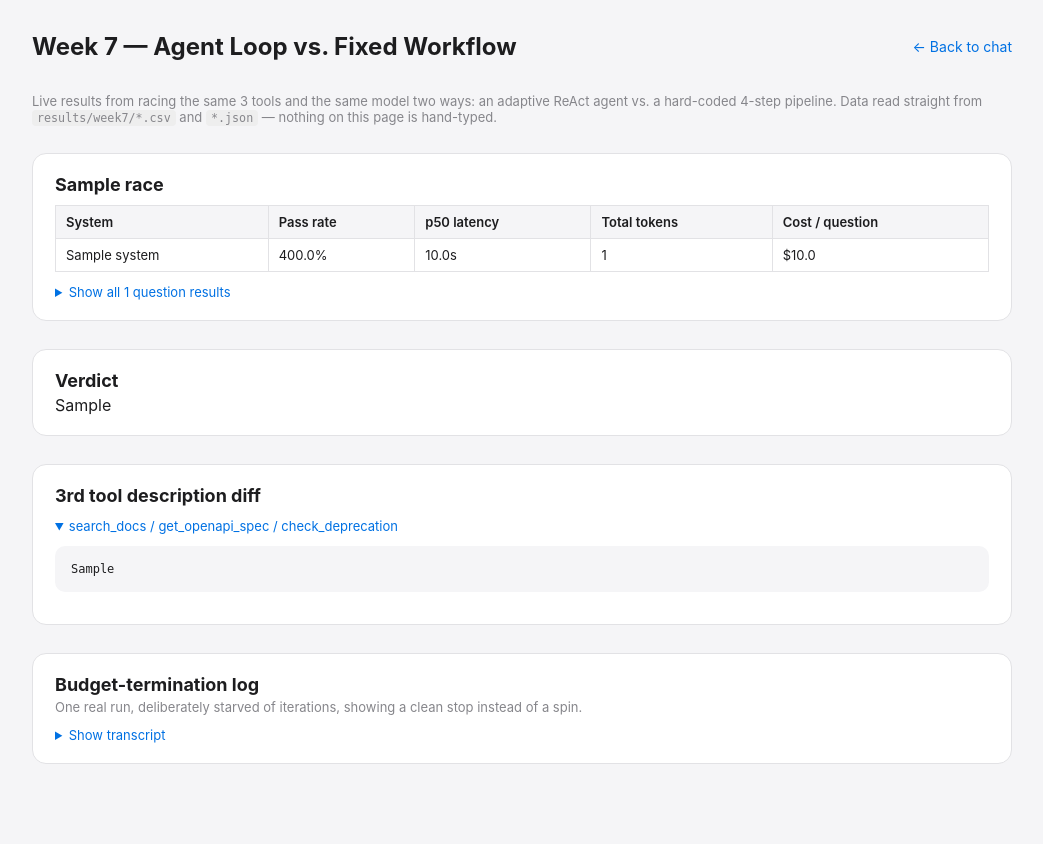
After one commit to BalaMurugan2705/AiLearning, a FastAPI app: template templates/week7.html in a window 1280 px wide. The commit adds this page. Shown: the whole page, without its empty margins (118-1161 px from the left). Run offline with FastAPI, Linux system fonts and the light colour scheme; the template is opened without the code that fills it: most values are stand-ins (such as "Sample title", 1, 10 or a date in 2020).

Commit message:
week-7 results

```diff
--- a/app.py
+++ b/app.py
@@ -7,6 +7,7 @@ from fastapi.templating import Jinja2Templates
 from starlette.requests import Request
 from pydantic import BaseModel
 
+from eval.week7 import dashboard_data
 from rag.config import DOCUMENTS_DIR, GROQ_API_KEY, SUPPORTED_EXTENSIONS, TOP_K
 from rag.pipeline import RAGPipeline
 
@@ -24,6 +25,21 @@ class AskRequest(BaseModel):
 async def index(request: Request):
     return templates.TemplateResponse(
         request, "index.html", {"document_count": pipeline.document_count()}
+    )
+
+
+@app.get("/week7", response_class=HTMLResponse)
+async def week7_dashboard(request: Request):
+    verdict_text = dashboard_data.load_text_file("verdict.md")
+    return templates.TemplateResponse(
+        request,
+        "week7.html",
+        {
+            "races": dashboard_data.load_race_sets(),
+            "verdict_html": dashboard_data.render_markdown(verdict_text) if verdict_text else None,
+            "tool_diff": dashboard_data.load_text_file("tool_diff.md"),
+            "budget_log": dashboard_data.load_text_file("budget_termination.log"),
+        },
     )
 
 
--- /dev/null
+++ b/eval/week7/dashboard_data.py
@@ -0,0 +1,138 @@
+"""Loads the Week 7 race artifacts (results/week7/*.csv, *.json, *.md, *.log)
+into plain data structures for the /week7 dashboard route in app.py.
+
+Kept dependency-free from FastAPI/Jinja2 on purpose -- this module only
+reads and shapes data, so it's testable without spinning up the web app.
+"""
+import csv
+import json
+import re
+from pathlib import Path
+
+RESULTS_DIR = Path(__file__).resolve().parent.parent.parent / "results" / "week7"
+
+# Order matters -- this is the order sections appear in the dashboard.
+RACE_SETS = [
+    {"key": "assignment", "label": "10-Question Assignment Race", "csv": "race.csv", "details": "race_details.json"},
+    {"key": "easy", "label": "Golden Set: Easy (15 questions)", "csv": "race_easy.csv", "details": "race_details_easy.json"},
+    {"key": "medium", "label": "Golden Set: Medium (15 questions)", "csv": "race_medium.csv", "details": "race_details_medium.json"},
+    {"key": "hard", "label": "Golden Set: Hard (15 questions)", "csv": "race_hard.csv", "details": "race_details_hard.json"},
+]
+
+
+def _read_csv_rows(path: Path) -> list[dict]:
+    if not path.exists():
+        return []
+    with open(path, newline="") as f:
+        return list(csv.DictReader(f))
+
+
+def _read_json(path: Path) -> dict | None:
+    if not path.exists():
+        return None
+    return json.loads(path.read_text())
+
+
+def load_text_file(name: str) -> str | None:
+    path = RESULTS_DIR / name
+    return path.read_text() if path.exists() else None
+
+
+def load_race_sets() -> list[dict]:
+    """One entry per race that actually has a race.csv on disk (hard is
+    skipped this run, so it's simply absent rather than shown empty).
+    """
+    sets = []
+    for spec in RACE_SETS:
+        rows = _read_csv_rows(RESULTS_DIR / spec["csv"])
+        if not rows:
+            continue
+        sets.append(
+            {
+                "key": spec["key"],
+                "label": spec["label"],
+                "rows": rows,
+                "questions": _load_question_breakdown(spec["details"]),
+            }
+        )
+    return sets
+
+
+def _load_question_breakdown(details_filename: str) -> list[dict]:
+    """Merge agent + workflow per-question records into one row per
+    question, so the dashboard can show both systems side by side.
+    """
+    data = _read_json(RESULTS_DIR / details_filename)
+    if not data:
+        return []
+
+    by_id: dict[str, dict] = {}
+    for system in ("agent", "workflow"):
+        for record in data.get(system, []):
+            row = by_id.setdefault(
+                record["id"],
+                {
+                    "id": record["id"],
+                    "question": record["question"],
+                    "needs_chain": record.get("needs_chain", False),
+                },
+            )
+            row[f"{system}_passed"] = record["passed"]
+            row[f"{system}_answer"] = record.get("answer")
+            row[f"{system}_budget_reason"] = record.get("budget_reason")
+
+    return [by_id[key] for key in sorted(by_id.keys())]
+
+
+_INLINE_PATTERNS = [
+    (re.compile(r"\*\*(.+?)\*\*"), r"<strong>\1</strong>"),
+    (re.compile(r"`([^`]+)`"), r"<code>\1</code>"),
+    (re.compile(r"(?<!\*)\*([^*]+)\*(?!\*)"), r"<em>\1</em>"),
+]
+
+
+def _inline(text: str) -> str:
+    for pattern, replacement in _INLINE_PATTERNS:
+        text = pattern.sub(replacement, text)
+    return text
+
+
+def render_markdown(text: str) -> str:
+    """Minimal, dependency-free renderer for exactly the subset of Markdown
+    results/week7/verdict.md actually uses: #/## headers, **bold**,
+    *italics*, `code`, and "- " bullets. Table rows (lines starting with
+    "|") are skipped -- the dashboard renders those numbers as real HTML
+    tables from the CSVs instead, not by parsing markdown tables.
+    """
+    html_parts: list[str] = []
+    in_list = False
+
+    def close_list():
+        nonlocal in_list
+        if in_list:
+            html_parts.append("</ul>")
+            in_list = False
+
+    for line in text.split("\n"):
+        stripped = line.strip()
+        if not stripped:
+            close_list()
+            continue
+        if stripped.startswith("## "):
+            close_list()
+            html_parts.append(f"<h3>{_inline(stripped[3:])}</h3>")
+        elif stripped.startswith("# "):
+            continue  # page already has its own title
+        elif stripped.startswith("|"):
+            continue  # rendered as real tables from CSV data instead
+        elif stripped.startswith("- "):
+            if not in_list:
+                html_parts.append("<ul>")
+                in_list = True
+            html_parts.append(f"<li>{_inline(stripped[2:])}</li>")
+        else:
+            close_list()
+            html_parts.append(f"<p>{_inline(stripped)}</p>")
+
+    close_list()
+    return "\n".join(html_parts)
--- a/templates/index.html
+++ b/templates/index.html
@@ -57,6 +57,7 @@
       <input type="file" id="file-input" accept=".txt,.md,.pdf" style="display:none" />
     </div>
     <div id="status">{{ document_count }} chunk(s) indexed.</div>
+    <a href="/week7" style="font-size:13px;color:#0071e3;text-decoration:none;">📊 Week 7: Agent vs Workflow results →</a>
   </div>
   <div class="main">
     <div id="chat"></div>
--- /dev/null
+++ b/templates/week7.html
@@ -0,0 +1,139 @@
+<!doctype html>
+<html lang="en">
+<head>
+<meta charset="utf-8" />
+<meta name="viewport" content="width=device-width, initial-scale=1" />
+<title>Week 7 — Agent vs Workflow</title>
+<style>
+  :root { color-scheme: light dark; }
+  * { box-sizing: border-box; }
+  body {
+    margin: 0; font-family: -apple-system, Segoe UI, Roboto, sans-serif;
+    background: #f5f5f7; color: #1d1d1f; padding: 32px 24px 80px;
+  }
+  @media (prefers-color-scheme: dark) {
+    body { background: #17181c; color: #eee; }
+    .card { background: #24262b !important; border-color: #3a3c42 !important; }
+    table { border-color: #3a3c42 !important; }
+    th { background: #1d1e22 !important; }
+    td, th { border-color: #3a3c42 !important; }
+    tr.pass { background: #163722 !important; }
+    tr.fail { background: #3a1f1f !important; }
+    pre { background: #1d1e22 !important; color: #ddd !important; }
+    code { background: #2b2d33 !important; }
+  }
+  .wrap { max-width: 980px; margin: 0 auto; display: flex; flex-direction: column; gap: 28px; }
+  .top-nav { display: flex; justify-content: space-between; align-items: center; }
+  .top-nav a { color: #0071e3; text-decoration: none; font-size: 14px; }
+  h1 { font-size: 24px; margin: 0; }
+  h2 { font-size: 18px; margin: 0 0 4px; }
+  h3 { font-size: 15px; margin: 16px 0 8px; }
+  .subtitle { color: #86868b; font-size: 13px; margin: 4px 0 0; }
+  .card {
+    background: #fff; border: 1px solid #e2e2e5; border-radius: 14px;
+    padding: 20px 22px;
+  }
+  table { width: 100%; border-collapse: collapse; font-size: 13px; margin-top: 10px; }
+  th, td { border: 1px solid #e2e2e5; padding: 8px 10px; text-align: left; }
+  th { background: #f5f5f7; font-weight: 600; }
+  .winner { font-weight: 700; }
+  tr.pass { background: #e9f7ee; }
+  tr.fail { background: #fbeaea; }
+  .badge { display: inline-block; padding: 1px 8px; border-radius: 999px; font-size: 11px; font-weight: 600; }
+  .badge.pass { background: #1f9d55; color: #fff; }
+  .badge.fail { background: #d0433f; color: #fff; }
+  .chain-tag { font-size: 11px; color: #86868b; }
+  details { margin-top: 12px; }
+  summary { cursor: pointer; font-size: 13px; color: #0071e3; }
+  pre {
+    background: #f5f5f7; border-radius: 10px; padding: 14px 16px; overflow-x: auto;
+    font-size: 12px; line-height: 1.5; white-space: pre-wrap; word-break: break-word;
+  }
+  code { background: #eee; padding: 1px 5px; border-radius: 4px; font-size: 0.9em; }
+  .verdict p, .verdict li { font-size: 14px; line-height: 1.6; }
+  .verdict ul { padding-left: 20px; }
+  .qtext { max-width: 360px; }
+</style>
+</head>
+<body>
+<div class="wrap">
+  <div class="top-nav">
+    <h1>Week 7 — Agent Loop vs. Fixed Workflow</h1>
+    <a href="/">← Back to chat</a>
+  </div>
+  <p class="subtitle">Live results from racing the same 3 tools and the same model two ways: an adaptive ReAct agent vs. a hard-coded 4-step pipeline. Data read straight from <code>results/week7/*.csv</code> and <code>*.json</code> — nothing on this page is hand-typed.</p>
+
+  {% for race in races %}
+  <div class="card">
+    <h2>{{ race.label }}</h2>
+    <table>
+      <thead>
+        <tr><th>System</th><th>Pass rate</th><th>p50 latency</th><th>Total tokens</th><th>Cost / question</th></tr>
+      </thead>
+      <tbody>
+        {% for row in race.rows %}
+        <tr>
+          <td>{{ row.system }}</td>
+          <td>{{ (row.pass_rate|float * 100) | round(1) }}%</td>
+          <td>{{ row.p50_latency_seconds|float | round(2) }}s</td>
+          <td>{{ "{:,}".format(row.total_tokens|int) }}</td>
+          <td>${{ row.cost_per_question_usd|float | round(6) }}</td>
+        </tr>
+        {% endfor %}
+      </tbody>
+    </table>
+
+    {% if race.questions %}
+    <details>
+      <summary>Show all {{ race.questions|length }} question results</summary>
+      <table>
+        <thead>
+          <tr><th>#</th><th class="qtext">Question</th><th>Chain?</th><th>Agent</th><th>Workflow</th></tr>
+        </thead>
+        <tbody>
+          {% for q in race.questions %}
+          <tr>
+            <td>{{ q.id }}</td>
+            <td class="qtext">{{ q.question }}</td>
+            <td class="chain-tag">{{ "yes" if q.needs_chain else "—" }}</td>
+            <td><span class="badge {{ 'pass' if q.agent_passed else 'fail' }}">{{ 'PASS' if q.agent_passed else 'FAIL' }}</span></td>
+            <td><span class="badge {{ 'pass' if q.workflow_passed else 'fail' }}">{{ 'PASS' if q.workflow_passed else 'FAIL' }}</span></td>
+          </tr>
+          {% endfor %}
+        </tbody>
+      </table>
+    </details>
+    {% endif %}
+  </div>
+  {% endfor %}
+
+  {% if verdict_html %}
+  <div class="card verdict">
+    <h2>Verdict</h2>
+    {{ verdict_html | safe }}
+  </div>
+  {% endif %}
+
+  {% if tool_diff %}
+  <div class="card">
+    <h2>3rd tool description diff</h2>
+    <details open>
+      <summary>search_docs / get_openapi_spec / check_deprecation</summary>
+      <pre>{{ tool_diff }}</pre>
+    </details>
+  </div>
+  {% endif %}
+
+  {% if budget_log %}
+  <div class="card">
+    <h2>Budget-termination log</h2>
+    <p class="subtitle">One real run, deliberately starved of iterations, showing a clean stop instead of a spin.</p>
+    <details>
+      <summary>Show transcript</summary>
+      <pre>{{ budget_log }}</pre>
+    </details>
+  </div>
+  {% endif %}
+</div>
+</body>
+</html>
```
Also changed, not shown: tests/test_week7_dashboard_data.py (added, +43 -0 lines).
